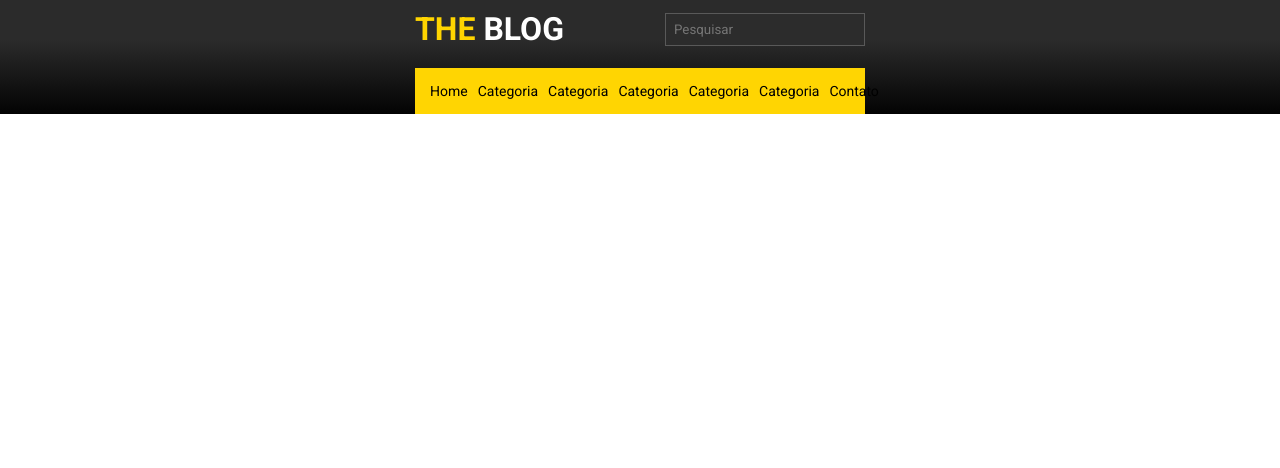
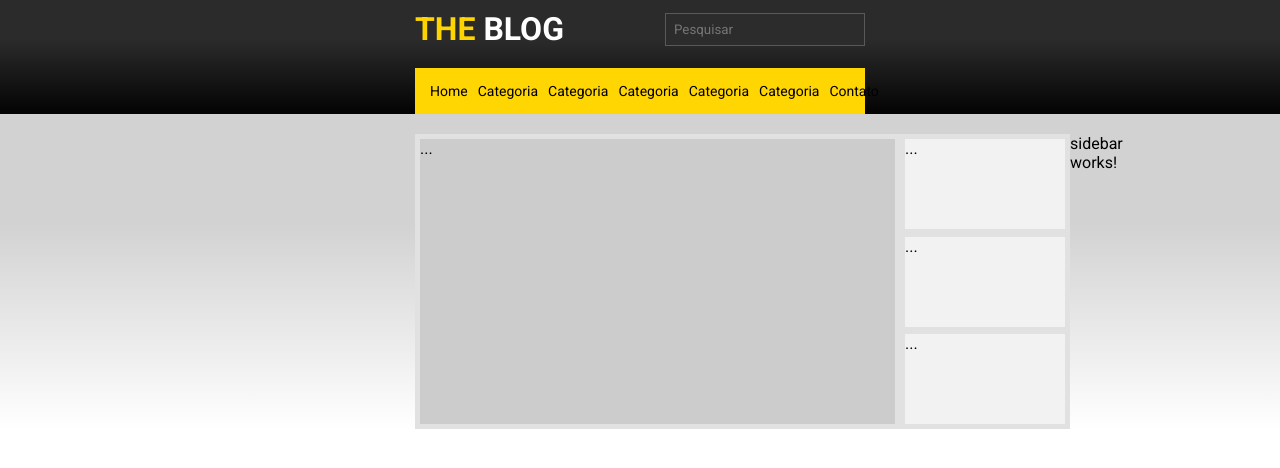
Before and after one commit to jlima32/angular-blog, an Angular app: page / in a window 1280 px wide. Shown: the top 468 px of the page. Built offline with nearby package versions, Linux system fonts and the light colour scheme.

Commit message:
cards component

```diff
--- a/src/app/app.component.html
+++ b/src/app/app.component.html
@@ -1,2 +1,3 @@
 <app-header></app-header>
+<app-main></app-main>
 <router-outlet />
--- a/src/app/app.component.ts
+++ b/src/app/app.component.ts
@@ -1,10 +1,11 @@
 import { Component } from '@angular/core';
 import { RouterOutlet } from '@angular/router';
 import { HeaderComponent } from "./components/header/header.component";
+import { MainComponent } from "./components/main/main.component";
 
 @Component({
   selector: 'app-root',
-  imports: [RouterOutlet, HeaderComponent],
+  imports: [RouterOutlet, HeaderComponent, MainComponent],
   templateUrl: './app.component.html',
   styleUrl: './app.component.css'
 })
--- a/src/app/components/big-card/big-card.component.css
+++ b/src/app/components/big-card/big-card.component.css
@@ -0,0 +1,5 @@
+.big-card{
+  background-color: #ccc;
+  width: 475px;
+  height: 285px;
+}
--- a/src/app/components/big-card/big-card.component.html
+++ b/src/app/components/big-card/big-card.component.html
@@ -1 +1,3 @@
-<p>big-card works!</p>
+<div class="big-card">
+  ...
+</div>
--- /dev/null
+++ b/src/app/components/main/main.component.css
@@ -0,0 +1,21 @@
+main{
+  background: rgb(210,210,210);
+  background: linear-gradient(180deg, rgba(210,210,210,1) 35%, rgba(255,255,255,1) 100%);
+  padding: 20px 415px 0 415px;
+  display: flex;
+  align-items: start;
+  justify-content: space-between;
+}
+
+#cards{
+  display: flex;
+  background-color: #e1e1e1;
+  padding: 5px;
+  gap: 10px;
+}
+
+#small-card{
+  display: flex;
+  flex-direction: column;
+  justify-content: space-between;
+}
--- /dev/null
+++ b/src/app/components/main/main.component.html
@@ -0,0 +1,11 @@
+<main>
+  <div id="cards">
+    <app-big-card></app-big-card>
+    <div id="small-card">
+      <app-small-card></app-small-card>
+      <app-small-card></app-small-card>
+      <app-small-card></app-small-card>
+    </div>
+  </div>
+  <app-sidebar></app-sidebar>
+</main>
--- a/src/app/components/small-card/small-card.component.css
+++ b/src/app/components/small-card/small-card.component.css
@@ -0,0 +1,5 @@
+.small-card{
+  width: 160px;
+  height: 90px;
+  background-color: #f2f2f2;
+}
--- a/src/app/components/small-card/small-card.component.html
+++ b/src/app/components/small-card/small-card.component.html
@@ -1 +1,3 @@
-<p>small-card works!</p>
+<div class="small-card">
+  ...
+</div>
```
Also changed, not shown: src/app/components/main/main.component.ts (added, +14 -0 lines).
